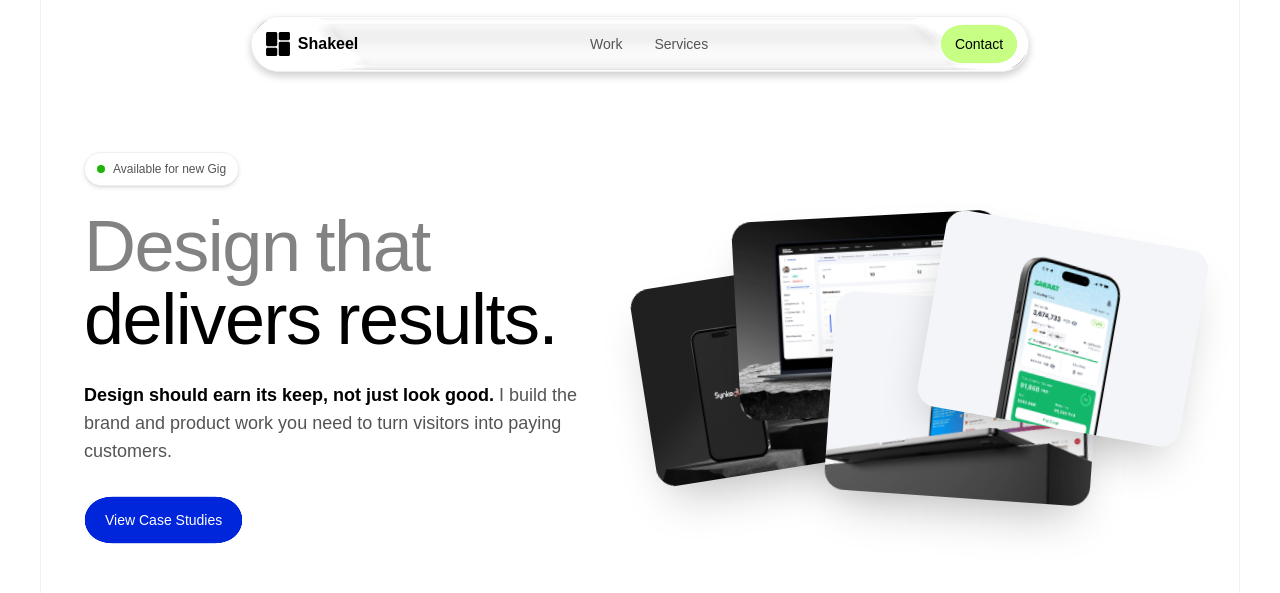
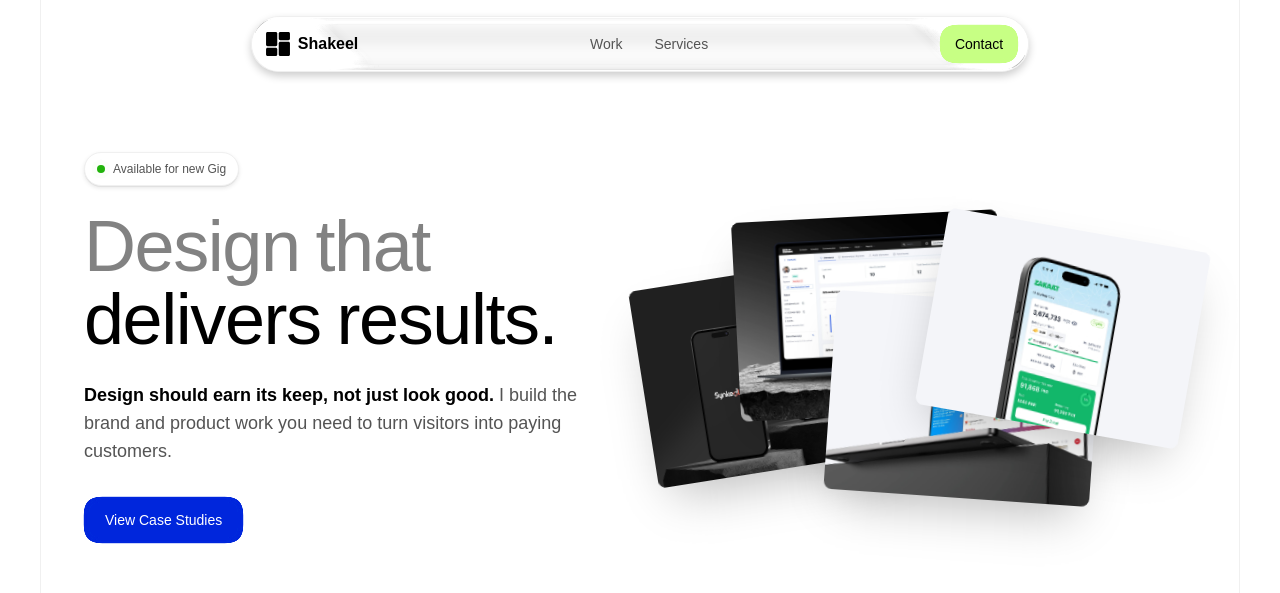
Before and after one commit to qazidadude-ux/portfolio, a Next.js app: page / in a window 1280 px wide. Shown: the top 593 px of the page. Built offline with nearby package versions, Linux system fonts and the light colour scheme; a web font is replaced by a local one.

Commit message:
8px corner radius on project cards and buttons
Co-Authored-By: Claude Opus 5.5 <noreply@anthropic.com>

```diff
--- a/src/app/globals.css
+++ b/src/app/globals.css
@@ -210,6 +210,7 @@ main > section + section::before {
 }
 .goo-button {
   --goo-a: 0%;
+  --goo-radius: 8px;
   --goo-x: 50;
   --goo-y: 50;
   --goo-reach: 20px;
@@ -223,6 +224,7 @@ main > section + section::before {
     0.998 84%, 1
   );
   position: relative;
+  border-radius: var(--goo-radius);
   isolation: isolate;
   display: inline-flex;
   align-items: center;
@@ -254,7 +256,8 @@ main > section + section::before {
   inset: calc(var(--goo-reach) * -1);
   z-index: -1;
   padding: var(--goo-reach);
-  border-radius: 9999px;
+  /* Outer radius = reach + button radius, so the content box (the visible button) gets --goo-radius. */
+  border-radius: calc(var(--goo-reach) + var(--goo-radius));
   background-image:
     linear-gradient(var(--goo-fill), var(--goo-fill)),
     radial-gradient(
--- a/src/app/projects/[slug]/page.tsx
+++ b/src/app/projects/[slug]/page.tsx
@@ -46,7 +46,7 @@ export default async function ProjectPage({
             <p className="mt-3 max-w-xl text-lg text-gray-600">{project.summary}</p>
           </Reveal>
 
-          <Reveal delay={0.1} className="mt-10 grid grid-cols-2 gap-6 rounded-[16px] border border-gray-150 p-6 sm:grid-cols-4">
+          <Reveal delay={0.1} className="mt-10 grid grid-cols-2 gap-6 rounded-[8px] border border-gray-150 p-6 sm:grid-cols-4">
             <div>
               <p className="text-xs uppercase tracking-widest text-gray-400">Client</p>
               <p className="mt-1 font-medium">{project.client}</p>
@@ -68,7 +68,7 @@ export default async function ProjectPage({
 
         <Reveal>
           <div
-            className="container-max relative aspect-[16/9] overflow-hidden rounded-[24px]"
+            className="container-max relative aspect-[16/9] overflow-hidden rounded-[8px]"
             style={{ backgroundColor: project.color }}
           >
             <ProjectThumb project={project} sizes="(min-width: 1200px) 1200px, 100vw" label={false} />
--- a/src/app/projects/page.tsx
+++ b/src/app/projects/page.tsx
@@ -20,7 +20,7 @@ export default function ProjectsPage() {
             <Reveal key={project.slug} delay={i * 0.06}>
               <Link
                 href={`/projects/${project.slug}`}
-                className="group block overflow-hidden rounded-[24px] border border-gray-150 bg-gray-50 transition-shadow hover:shadow-xl"
+                className="group block overflow-hidden rounded-[8px] border border-gray-150 bg-gray-50 transition-shadow hover:shadow-xl"
               >
                 <div
                   className="relative flex aspect-[4/3] items-center justify-center transition-transform duration-500 group-hover:scale-[1.03]"
--- a/src/components/ProjectsGrid.tsx
+++ b/src/components/ProjectsGrid.tsx
@@ -25,7 +25,7 @@ export function ProjectsGrid() {
             <Link
               href={`/projects/${project.slug}`}
               data-dock-card
-              className="group block overflow-hidden rounded-[24px] border border-gray-150 bg-gray-50 transition-[box-shadow,background-color,border-color] duration-500 hover:shadow-xl lg:pointer-events-none lg:border-transparent lg:bg-transparent lg:data-[docked=true]:pointer-events-auto lg:data-[docked=true]:border-gray-150 lg:data-[docked=true]:bg-gray-50"
+              className="group block overflow-hidden rounded-[8px] border border-gray-150 bg-gray-50 transition-[box-shadow,background-color,border-color] duration-500 hover:shadow-xl lg:pointer-events-none lg:border-transparent lg:bg-transparent lg:data-[docked=true]:pointer-events-auto lg:data-[docked=true]:border-gray-150 lg:data-[docked=true]:bg-gray-50"
             >
               <div
                 ref={(el) => {
--- a/src/components/motion/ProjectDock.tsx
+++ b/src/components/motion/ProjectDock.tsx
@@ -22,7 +22,7 @@ export const FAN = [
   { top: "13%", left: "52%", rotate: 10 },
 ];
 
-export const FAN_RADIUS = 20;
+export const FAN_RADIUS = 8;
 export const FAN_SHADOW = "0 24px 48px -16px rgba(0,0,0,0.28)";
 
 // Page-load entrance shared by the hero headline words and the hero cards: fade up, staggered.
@@ -34,7 +34,7 @@ export const HERO_ENTRANCE = {
   cardDelay: (i: number) => 0.2 + i * 0.08,
 };
 
-const GRID_RADIUS = 24;
+const GRID_RADIUS = 8;
 const STAGGER = 0.1;
 // Seconds for the cards to close ~63% of the gap to the scroll position; higher is softer.
 const SMOOTHING_SECONDS = 0.45;
```
